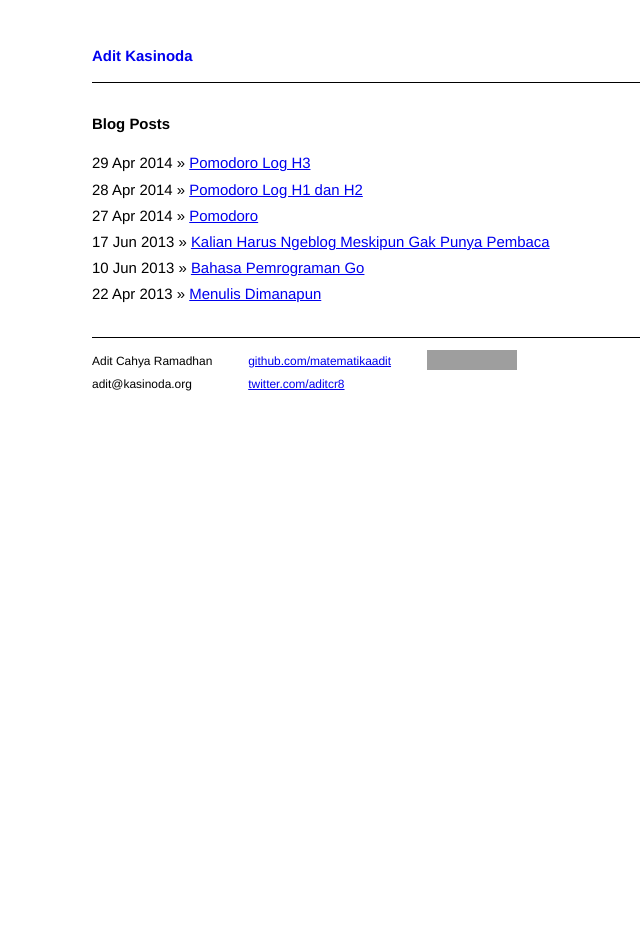
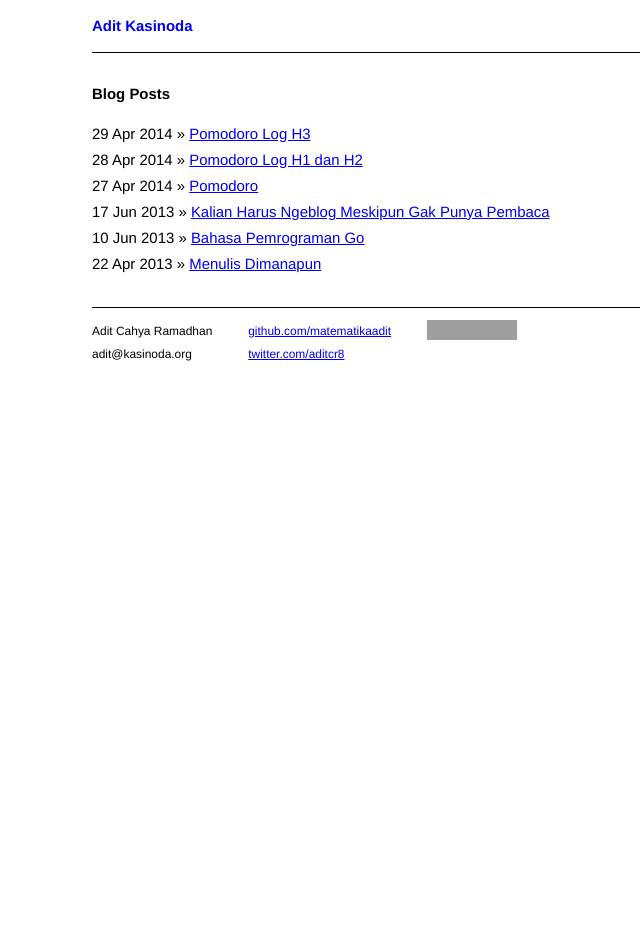
Before and after one commit to matematikaadit/matematikaadit.github.io, a Jekyll site: the page built from index.html, in a window 1280 px wide. Shown: the whole page, without its empty margins (234-874 px from the left). Built offline with Jekyll 4.4.1, drawn with Linux system fonts in a browser that asks for light colours; after the commit the page ends 915 px from its top, so only the background shows below that; grey boxes are pictures that could not be loaded.

Commit message:
margin fix

```diff
--- a/css/main.css
+++ b/css/main.css
@@ -62,7 +62,7 @@ ul.posts span {
 .site {
   font-size: 115%;
   max-width: 42em;
-  margin: 3em auto 2em;
+  margin: 1em auto;
   line-height: 1.5em;
   padding-left: 10px;
   padding-right: 10px;
```
